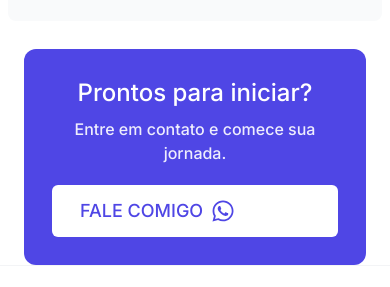
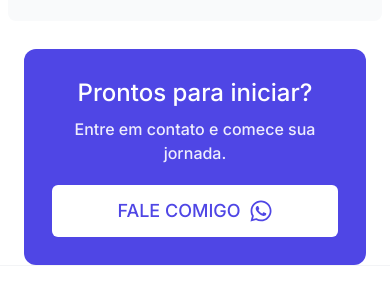
Before and after one commit to HudsonSalles/english-with-labelle, a Next.js app: page / in a window 390 px wide. Shown: the part 7108-7395 px from the top of the page. Built offline with nearby package versions, Linux system fonts and the light colour scheme.

Commit message:
feat(CTA): Alignment adjustment

```diff
--- a/src/components/Cta.tsx
+++ b/src/components/Cta.tsx
@@ -19,7 +19,7 @@ export const Cta = () => {
             href="https://wa.me/5512974112806?text=Ol%C3%A1%2C%20gostaria%20de%20saber%20mais%20sobre%20as%20aulas%20de%20ingl%C3%AAs."
             target="_blank"
             rel="noopener"
-            className="flex items-center py-3 mx-auto text-lg font-medium text-center text-indigo-600 bg-white rounded-md px-7 lg:px-10 lg:py-5 "
+            className="flex items-center justify-center py-3 mx-auto text-lg font-medium text-center text-indigo-600 bg-white rounded-md px-7 lg:px-10 lg:py-5 "
           >
             FALE COMIGO
             <FaWhatsapp className="ml-2" style={{ width: 24, height: 24 }} />
```
